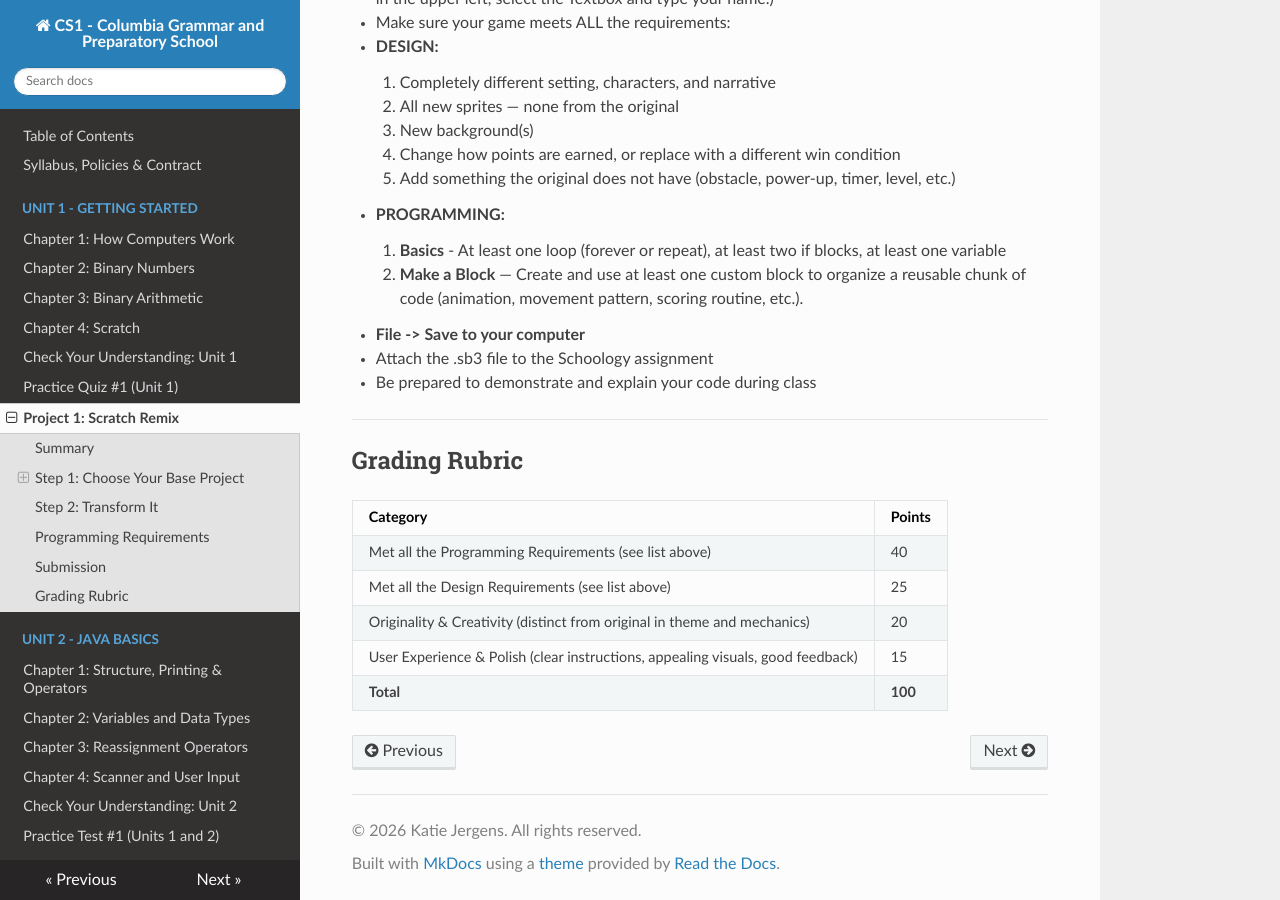
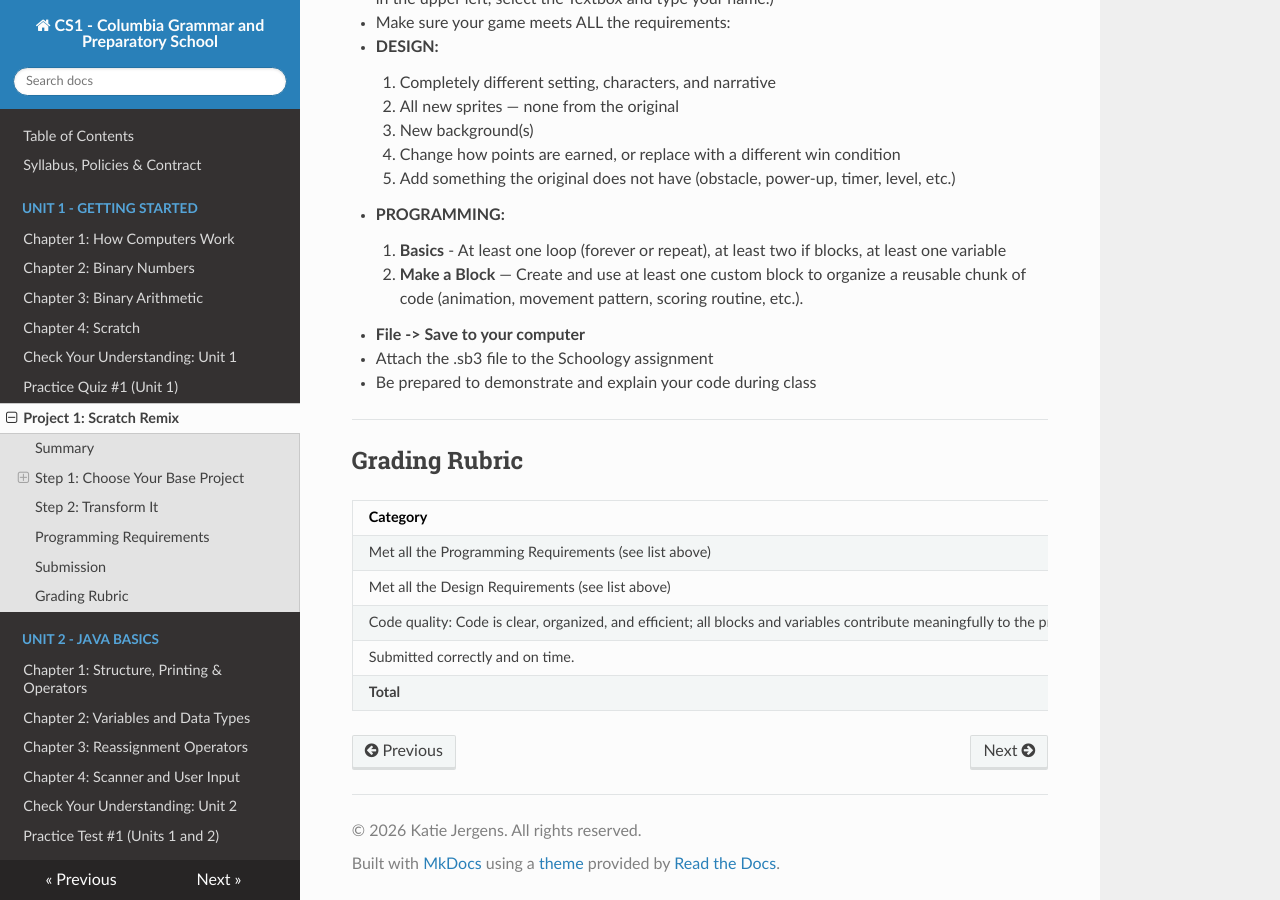
Before and after one commit to kjergens/cs1-site, an MkDocs documentation site: the page built from docs/projects/project1.md, in a window 1280 px wide and 900 px high, scrolled down 3004 px. Built offline with MkDocs 1.6.1, drawn with Linux system fonts in a browser that asks for light colours; nearby versions of some CDN libraries.

Commit message:
Update project1.md grading criteria

```diff
--- a/docs/projects/project1.md
+++ b/docs/projects/project1.md
@@ -107,6 +107,6 @@
 |---|---|
 | Met all the Programming Requirements (see list above) | 40 |
 | Met all the Design Requirements (see list above) | 25 |
-| Originality & Creativity (distinct from original in theme and mechanics) | 20 |
-| User Experience & Polish (clear instructions, appealing visuals, good feedback) | 15 |
+| Code quality: Code is clear, organized, and efficient; all blocks and variables contribute meaningfully to the project. | 20 |
+| Submitted correctly and on time. | 15 |
 | **Total** | **100** |
```
